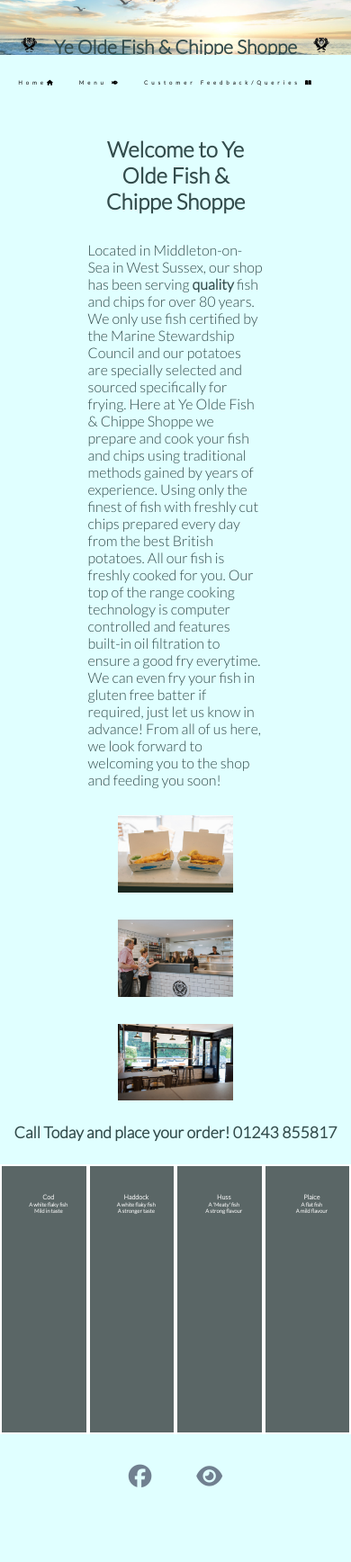
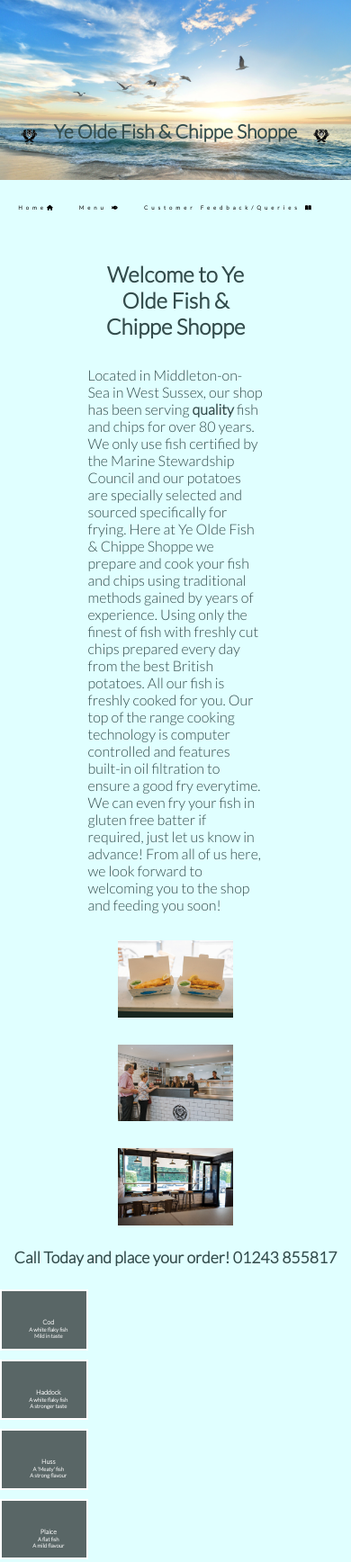
Before and after one commit to Olivertrain1221/Project_1-, a plain HTML site: page index.html in a window 390 px wide. Shown: the top 1736 px of the page at 90% size. Before the commit the page ends 1704 px from the top, so only its background shows below. Drawn offline with Linux system fonts and the light colour scheme.

Commit message:
Fix overflow issue with hero image

```diff
--- a/assets/css/style.css
+++ b/assets/css/style.css
@@ -28,7 +28,7 @@ header {
 .background-pic {
     background-image: url("../images/sea.jpg");
     width: 100%;
-    height: 250%;
+    height: 250px;
     background-repeat: no-repeat;
     background-position: center;
     margin-top: 0px;
@@ -66,6 +66,10 @@ header {
     font-size: 300%;
     margin-top: 0px;
 }
+#main-heading a {
+    position: relative;
+    top: 7px;
+}
 
 #logo {
     height: 5%;
@@ -80,7 +84,6 @@ header {
     animation-name: background-pic;
     animation-duration: 5s;
     animation-fill-mode: forwards;
-    width: 100%;
 }
 
 /* creates the level of zoom header-pic */
@@ -159,7 +162,7 @@ header {
 #fish_section {
     width: 100%;
     height: 310px;
-
+    display:flex;
 }
 
 #fish_section div {
@@ -168,12 +171,11 @@ header {
     width: 25%;
     height: 300px;
     margin-bottom: 10px;
-    float: left;
-    margin-left: auto;
     padding: 30px 0 0 10px;
     text-align: center;
     border: 2px solid white;
     box-sizing: border-box;
+
 }
 
 
@@ -283,7 +285,7 @@ footer ul {
 
 
 
-@media screen and (max-width:756px) {
+@media screen and (max-width:780px) {
 
     header {
         height:200px;
@@ -294,6 +296,12 @@ footer ul {
     }
     #nav-bar {
         font-size:90%;
+    }
+
+    #fish_section {
+        display: flex;
+        flex-direction: column;
+        margin-right: 33%;
     }
 }
 
@@ -310,6 +318,7 @@ footer ul {
 
     .cod {
         font-size: 80%;
+
     }
 
     .plaice {
@@ -343,24 +352,10 @@ footer ul {
     }
 
     #nav-bar {
-        font-size:60%;
-    }
+        /* font-size:60%; */
+        flex-direction: column;
+        align-items: center;
 
-    .cod {
-        font-size: 60%;
-    }
-
-    .plaice {
-        font-size: 60%;
-    }
-
-
-    .huss {
-        font-size: 60%;
-    }
-
-    .haddock {
-        font-size: 60%;
     }
 
 }
@@ -441,7 +436,7 @@ footer ul {
 
 }
 
-@media screen and (max-width:430px) {
+/* @media screen and (max-width:5px) {
 
     header {
         height:200px;
@@ -477,7 +472,7 @@ footer ul {
     }
 
 
-}
+} */
 
 @media screen and (max-width:340px) {
 
--- a/index.html
+++ b/index.html
@@ -10,9 +10,9 @@
 </head>
 
 <body>
-    <header id="background-img" class="background-pic">
+    <header><div id="background-img" class="background-pic">
         <h1 id="main-heading"> <a href="index.html"><img src="./assets/images/logo.png" alt="logo of shop" id="logo"></a>Ye Olde Fish & Chippe
-            Shoppe<a href="index.html"><img src="./assets/images/logo.png" alt="logo of shop" id="logo"></a></h1>
+            Shoppe<a href="index.html"><img src="./assets/images/logo.png" alt="logo of shop" id="logo"></a></h1></div>
     </header>
 
 
```
